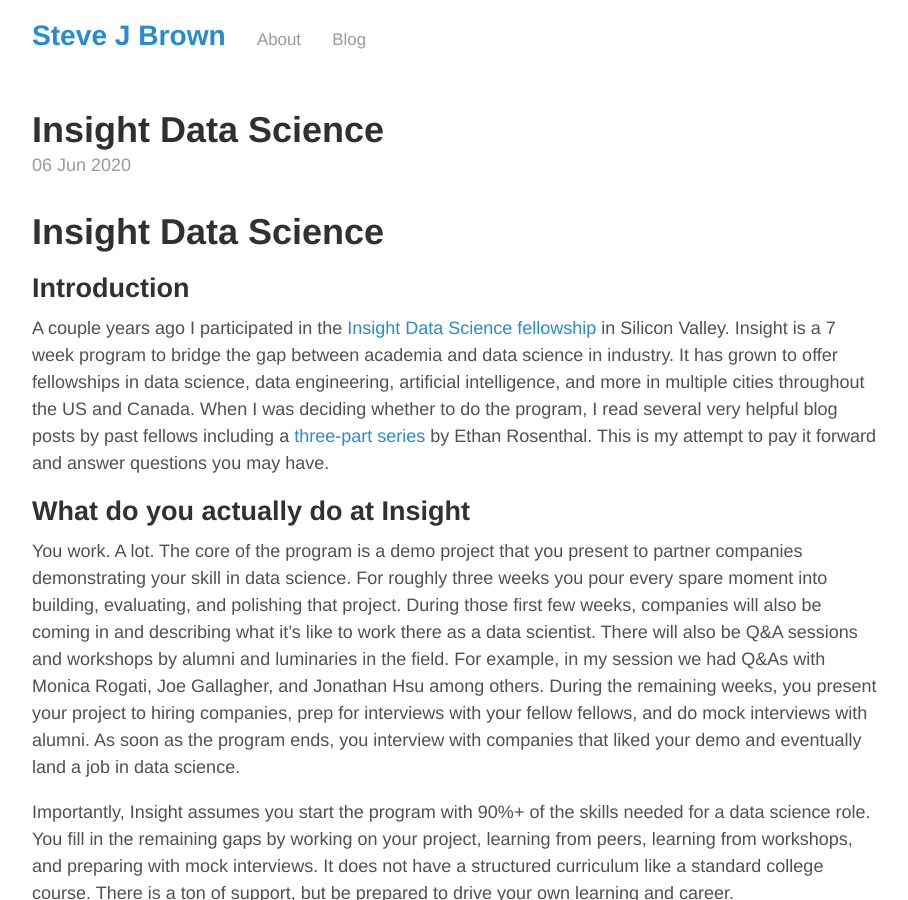
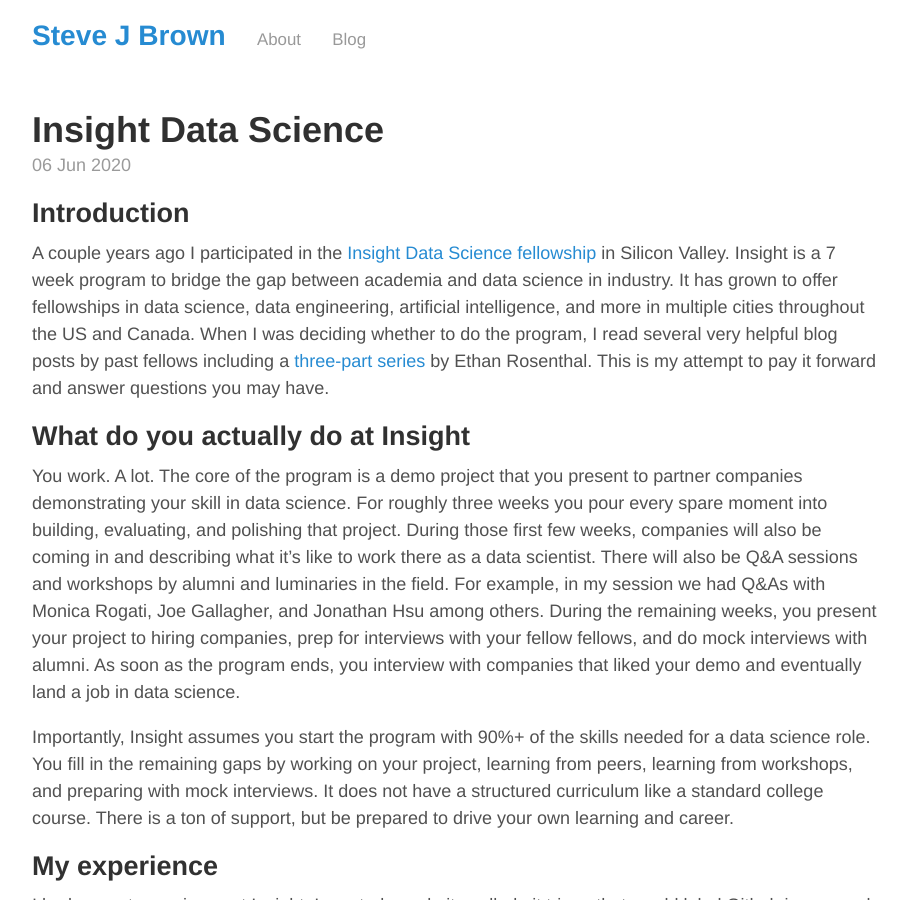
Before and after one commit to stevejbrown/stevejbrown.github.io, a Jekyll site: the page built from _posts/2020-06-06-insight-data-science.md, in a window 1280 px wide and 900 px high. Shown: the whole window, without its empty margins (185-1093 px from the left). Built offline with Jekyll 4.4.1, drawn with Linux system fonts in a browser that asks for light colours.

Commit message:
Remove additional title

```diff
--- a/_posts/2020-06-06-insight-data-science.md
+++ b/_posts/2020-06-06-insight-data-science.md
@@ -2,8 +2,6 @@
 layout: post
 title: Insight Data Science
 ---
-
-# Insight Data Science
 
 ## Introduction
 
```
